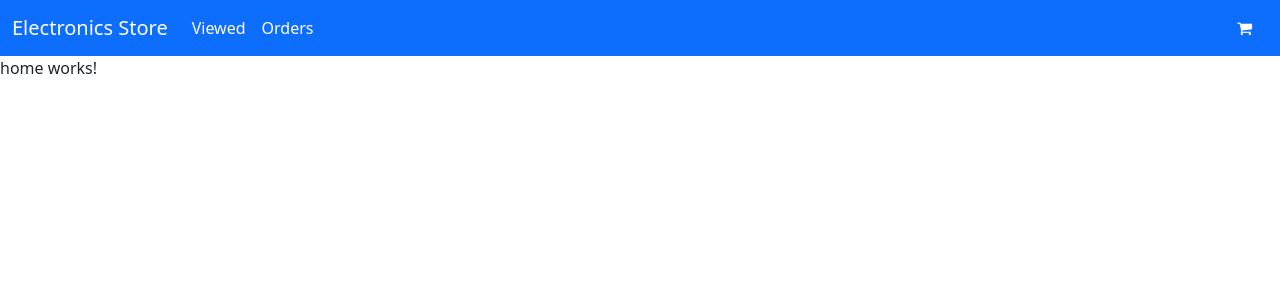
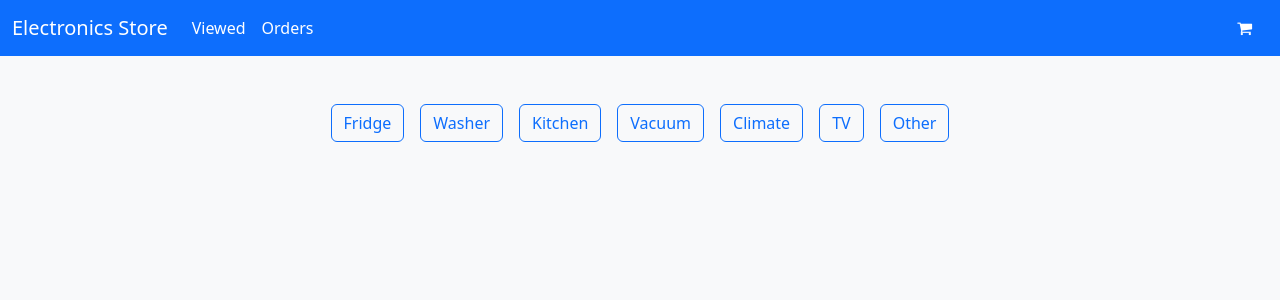
Before and after one commit to KeisukeHoshino/angular-ec, an Angular app: page /home in a window 1280 px wide. Shown: the top 300 px of the page. Built offline with nearby package versions, Linux system fonts and the light colour scheme.

Commit message:
商品カテゴリーボタンを一覧で画面表示

```diff
--- a/src/app/components/home/home.component.html
+++ b/src/app/components/home/home.component.html
@@ -1 +1,21 @@
-<p>home works!</p>
+<div class="container-fluid bg-light" style="min-height: 100vh;">
+  <!-- Main section with light background -->
+  <section class="bg-light">
+    <div class="container py-5">
+      <!-- Category selection buttons -->
+      <div class="rounded-circle d-flex align-items-center justify-content-center mb-4">
+        <button *ngFor="let item of categoryList; let i = index; trackBy: trackByIndex"
+          class="btn btn-outline-primary mx-2">{{ item }}</button>
+      </div>
+
+      <div class="row">
+        <!-- Display product cards if products are found -->
+        <ng-container>
+          <div class="col-md-12 col-lg-3 pt-2 mb-4 mb-lg-0">
+
+          </div>
+        </ng-container>
+      </div>
+    </div>
+  </section>
+</div>
--- a/src/app/components/home/home.component.ts
+++ b/src/app/components/home/home.component.ts
@@ -1,11 +1,24 @@
 import { Component } from '@angular/core';
+import { CommonModule } from '@angular/common';
 
 @Component({
   selector: 'app-home',
-  imports: [],
+  imports: [CommonModule],
   templateUrl: './home.component.html',
-  styleUrl: './home.component.css'
+  styleUrl: './home.component.css',
 })
 export class HomeComponent {
+  public categoryList: string[] = [
+    'Fridge',
+    'Washer',
+    'Kitchen',
+    'Vacuum',
+    'Climate',
+    'TV',
+    'Other',
+  ];
 
+  public trackByIndex(index: number, item: any): number {
+    return index;
+  }
 }
```
